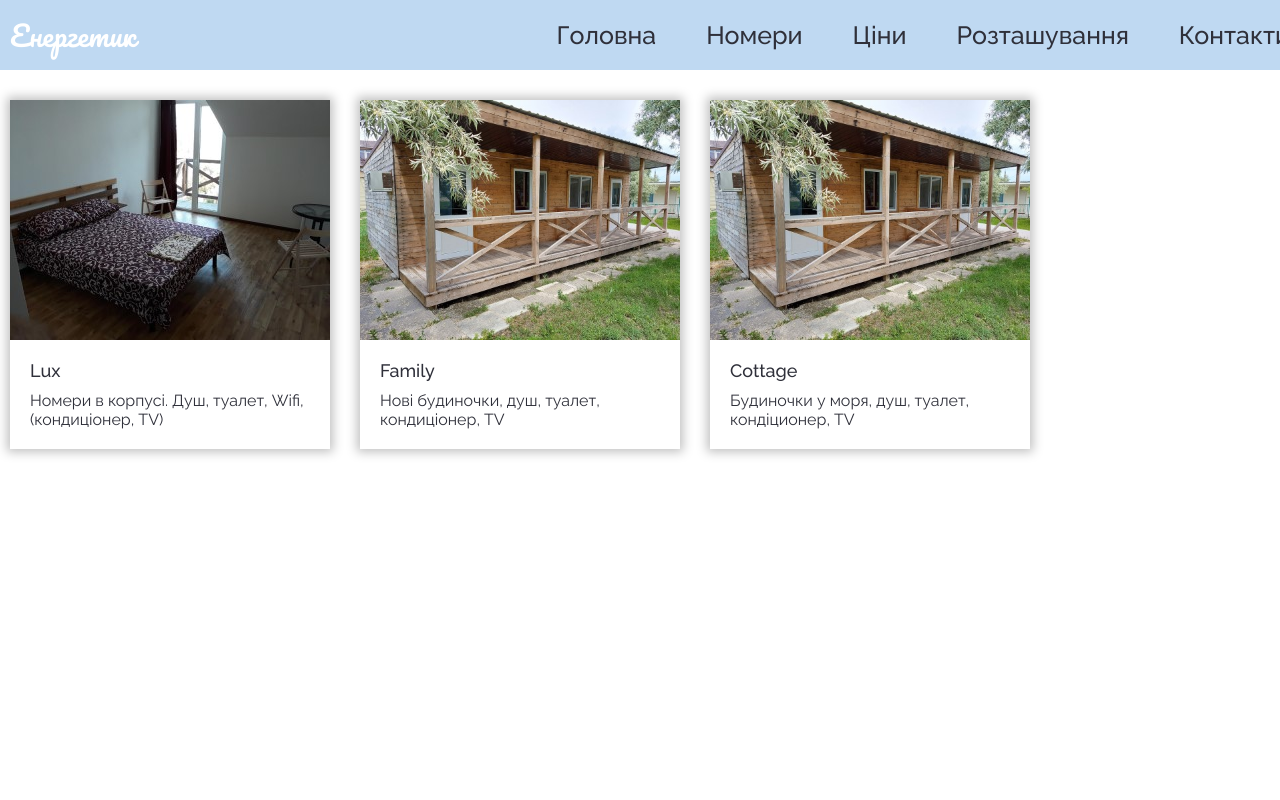
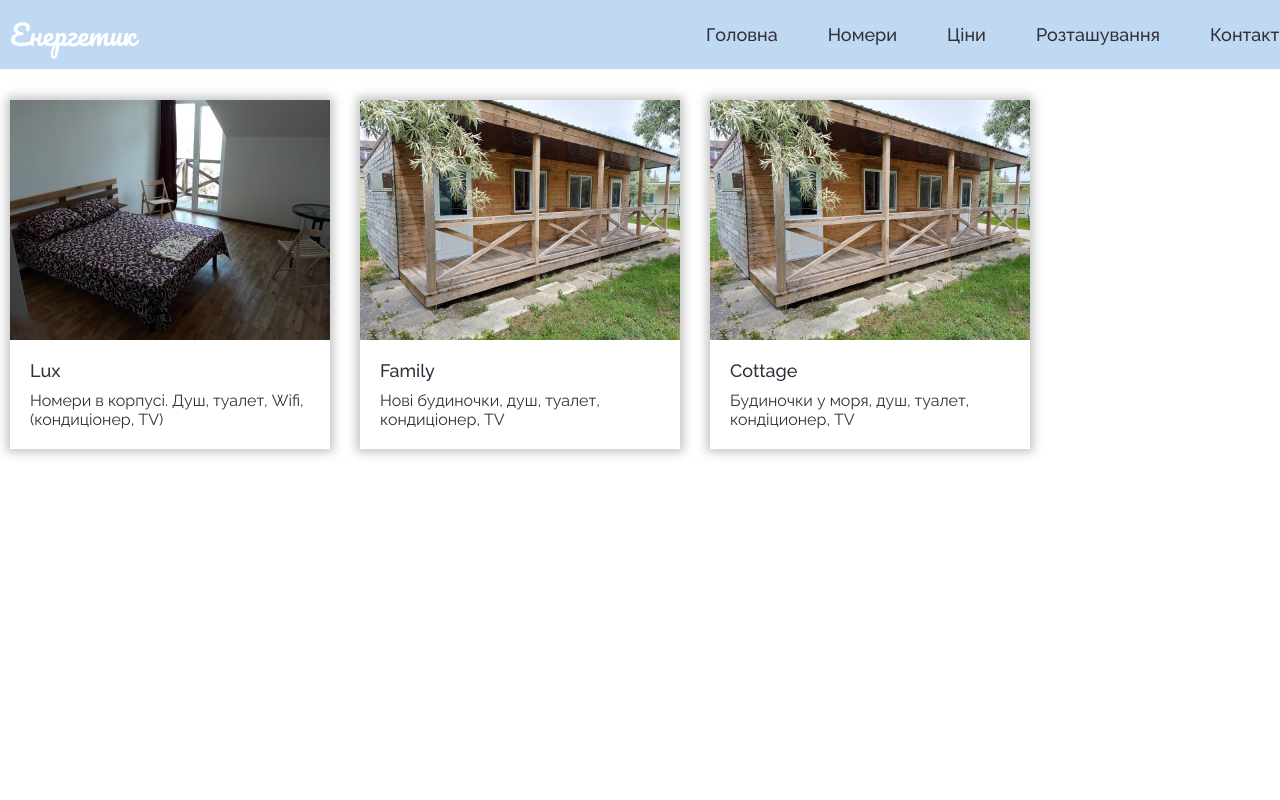
Before and after one commit to OlegKushnir/agat, a React (Create React App) app: page /agat/rooms in a window 1280 px wide. Shown: the top 800 px of the page. Built offline with nearby package versions, Linux system fonts and the light colour scheme.

Commit message:
font fix

```diff
--- a/src/components/Navigation.module.css
+++ b/src/components/Navigation.module.css
@@ -79,15 +79,9 @@ header {
   .navLink {
     font-size: 18px;
   }
-  .navLink:hover {
-    color:var(--accent-color);
-  }
 }
 
 @media screen and (min-width: 1280px) {
-  .navLink {
-    font-size: 25px;
-  }
   .item {
     margin-right: 50px;
   }
```
